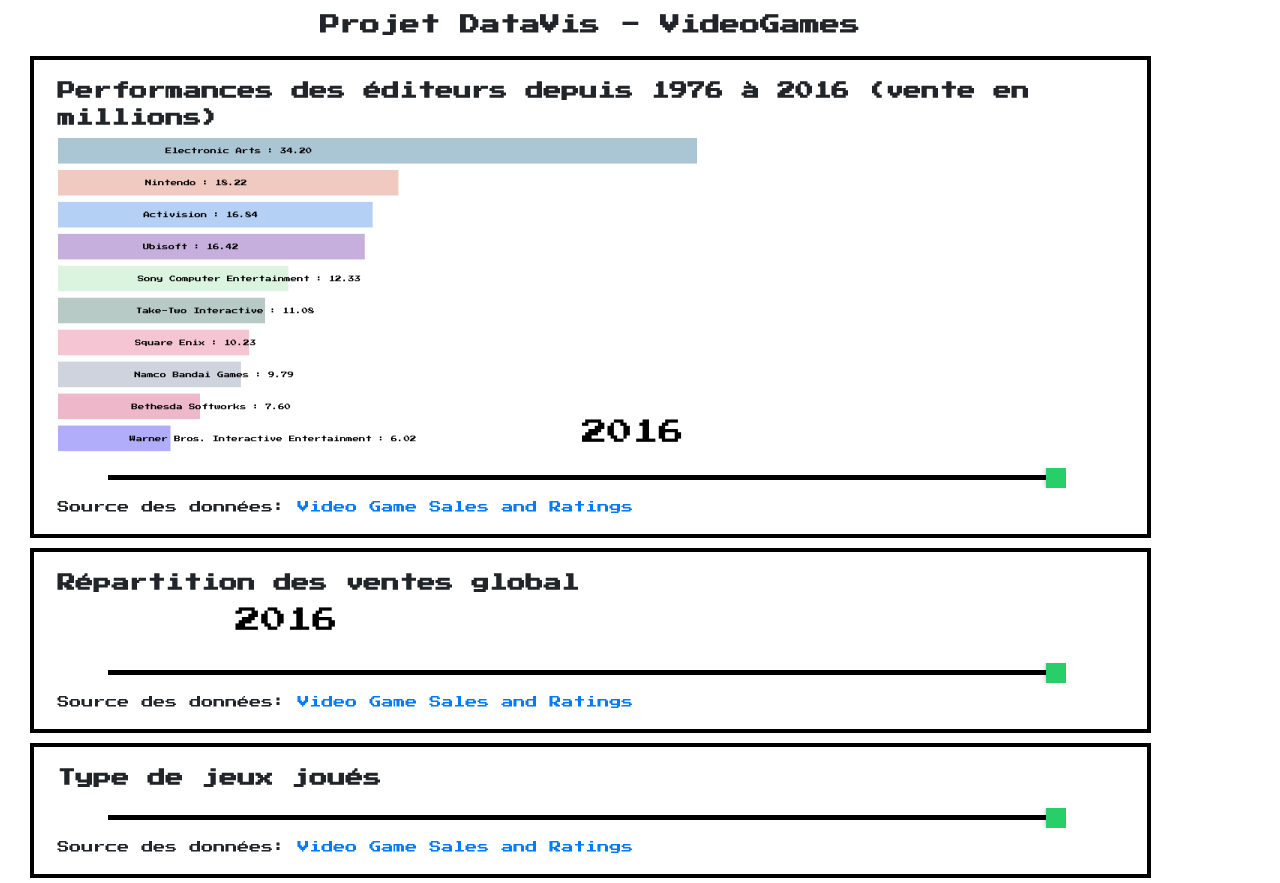
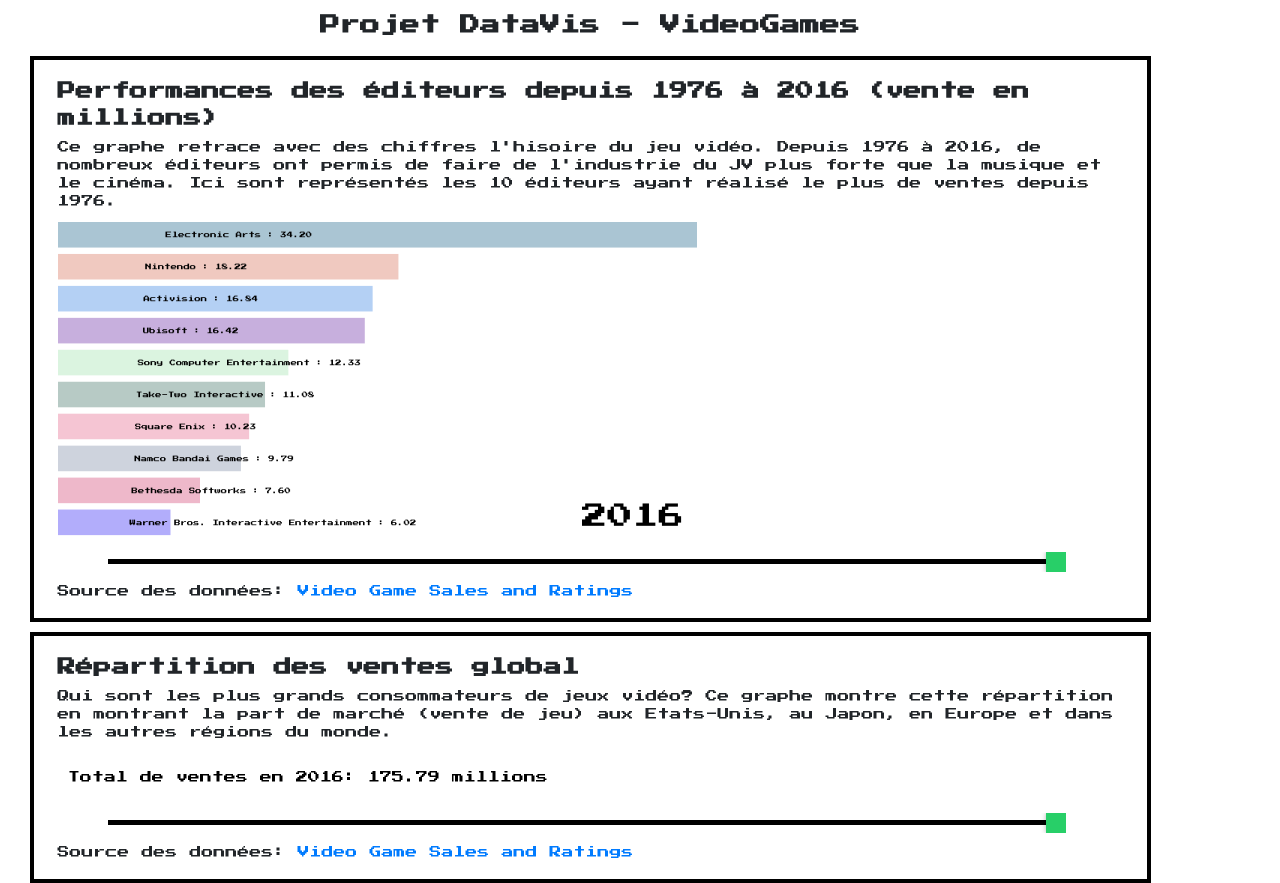
Before and after one commit to nobrega1/ProjetDataVis, a website built with webpack: page src/index.html in a window 1280 px wide. Shown: the top 883 px of the page. Built offline with nearby package versions, Linux system fonts and the light colour scheme; what billboard.js would draw is missing.

Commit message:
add comment of charts

```diff
--- a/src/index.html
+++ b/src/index.html
@@ -22,31 +22,59 @@
 
     <section id="perf-editeurs" class="nes-container">
       <h2>Performances des éditeurs depuis 1976 à 2016 (vente en millions)</h2>
+
+      <div class="graph-descr">
+        <p>
+          Ce graphe retrace avec des chiffres l'hisoire du jeu vidéo. Depuis 1976 à 2016, de nombreux éditeurs ont permis de faire de l'industrie du JV plus forte que la musique et le cinéma. Ici sont représentés les 10 éditeurs ayant réalisé le plus de ventes depuis 1976.
+        </p>
+      </div>
+
       <div id="perf-editeurs-graph"></div>
       <div id="perf-editeurs-year"></div>
       <input id="perf-editeurs-year-input" type="range" min="1976" max="2016" value="2016" />
-      <p>Source des données: <a href="https://www.kaggle.com/kendallgillies/video-game-sales-and-ratings" target="_blank">Video Game Sales and Ratings</a></p>
+      <p>Source des données: <a href="https://www.kaggle.com/kendallgillies/video-game-sales-and-ratings"
+          target="_blank">Video Game Sales and Ratings</a></p>
     </section>
 
     <section id="ventes-globales" class="nes-container">
       <h2>Répartition des ventes global</h2>
+
+      <div class="graph-descr">
+        <p>
+          Qui sont les plus grands consommateurs de jeux vidéo? Ce graphe montre cette répartition en montrant la part de marché (vente de jeu) aux Etats-Unis, au Japon, en Europe et dans les autres régions du monde.
+        </p>
+      </div>
+
       <div id="ventes-globales-graph"></div>
       <div id="ventes-globales-year"></div>
       <input id="ventes-globales-year-input" type="range" min="1976" max="2016" value="2016" />
-      <p>Source des données: <a href="https://www.kaggle.com/kendallgillies/video-game-sales-and-ratings" target="_blank">Video Game Sales and Ratings</a></p>
+      <p>Source des données: <a href="https://www.kaggle.com/kendallgillies/video-game-sales-and-ratings"
+          target="_blank">Video Game Sales and Ratings</a></p>
     </section>
 
     <section id="types-jeux" class="nes-container">
       <h2>Type de jeux joués</h2>
+      <p></p>
+      <div class="graph-descr">
+
+      </div>
+
       <div id="types-jeux-graph"></div>
       <input id="types-jeux-slider" type="range" min="1976" max="2017" value="2017" />
-      <p>Source des données: <a href="https://www.kaggle.com/kendallgillies/video-game-sales-and-ratings" target="_blank">Video Game Sales and Ratings</a></p>
+      <p>Source des données: <a href="https://www.kaggle.com/kendallgillies/video-game-sales-and-ratings"
+          target="_blank">Video Game Sales and Ratings</a></p>
     </section>
 
     <section id="jeux-par-an" class="nes-container">
       <h2>Graphique jeux par an</h2>
+
+      <div class="graph-descr">
+        <p></p>
+      </div>
+
       <div id="jeux-par-an-graph"></div>
-      <p>Source des données: <a href="https://www.kaggle.com/destring/metacritic-reviewed-games-since-2000/data" target="_blank">Reviewed Games Since 200</a></p>
+      <p>Source des données: <a href="https://www.kaggle.com/destring/metacritic-reviewed-games-since-2000/data"
+          target="_blank">Reviewed Games Since 200</a></p>
     </section>
 
   </div>
@@ -54,4 +82,5 @@
   <script src="bundle.js"></script>
 
 </body>
+
 </html>
--- a/src/js/ventesGlobales/index.js
+++ b/src/js/ventesGlobales/index.js
@@ -2,7 +2,7 @@
 import "nes.css/css/nes.min.css";
 import bb from 'billboard.js'
 import data from '../../../data/ventesGlobales/data.json'
-const WIDTH = 300
+const WIDTH = 500
 const HEIGHT = 320
 const RECT_SPACE = HEIGHT / 10
 const RECT_HEIGHT = RECT_SPACE * 0.8
@@ -12,7 +12,7 @@
 
 
 const onYearChange = (display, year, chart) => {
-  display.text(year)
+  display.text(" Total de ventes en " + year +  ": " + data.find(d => d.annee === year).regions.sales.toFixed(2) + " millions" + '\n')
   chart.load({
     columns: [
         ["NA", data.find(d => d.annee === year).regions.NA],
@@ -54,9 +54,9 @@
       })
 
       const display = svg.append('text')
-      .attr('x', WIDTH - 20)
+      .attr('x', 490)
       .attr('y', 50 - 20)
-      .attr('font-size', RECT_HEIGHT)
+      .attr('font-size', 12)
       .attr('text-anchor', 'end')
 
     onYearChange(display, 2016, chart)
```
Also changed, not shown: dist/index.html, 1 other file.
